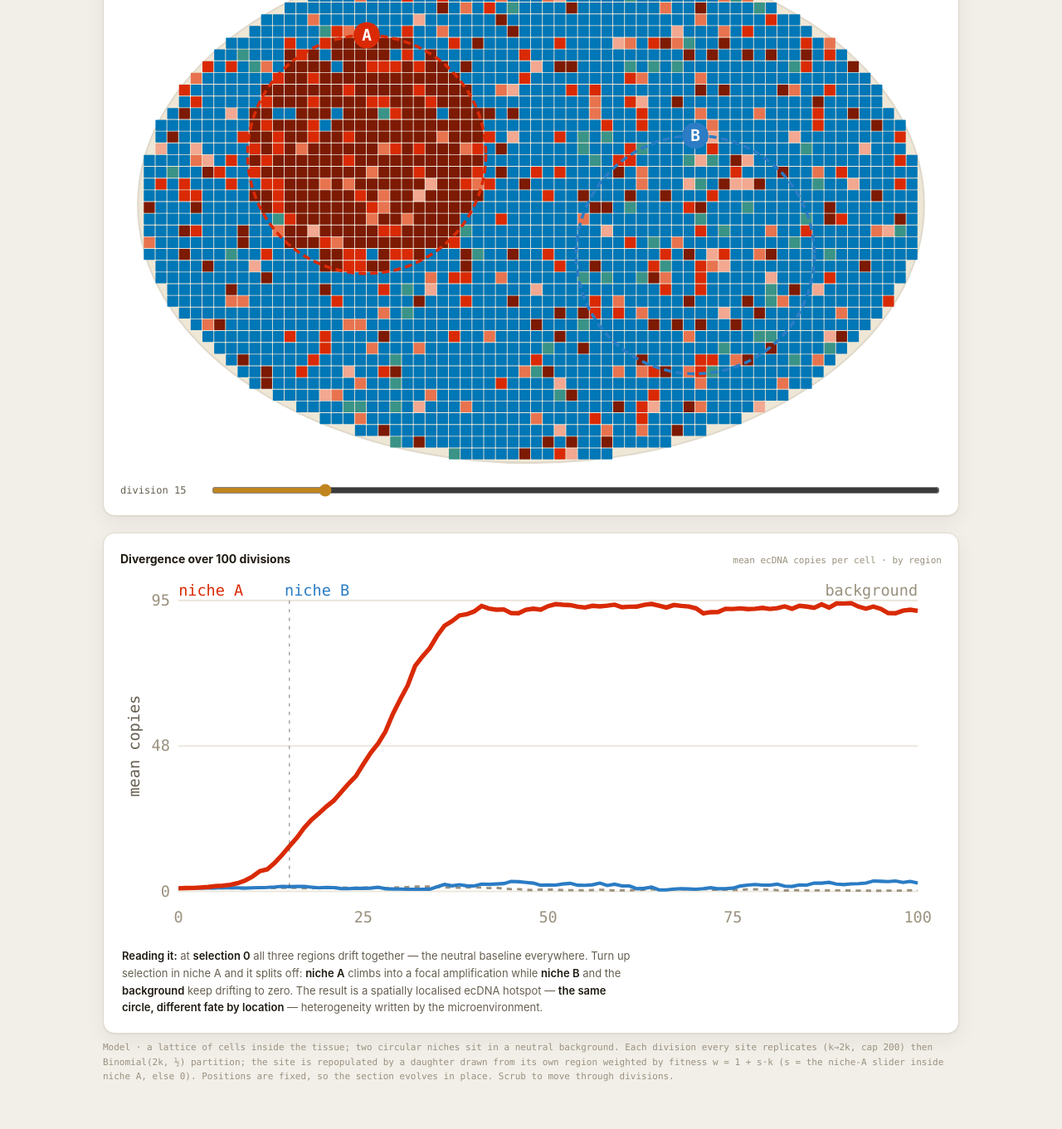
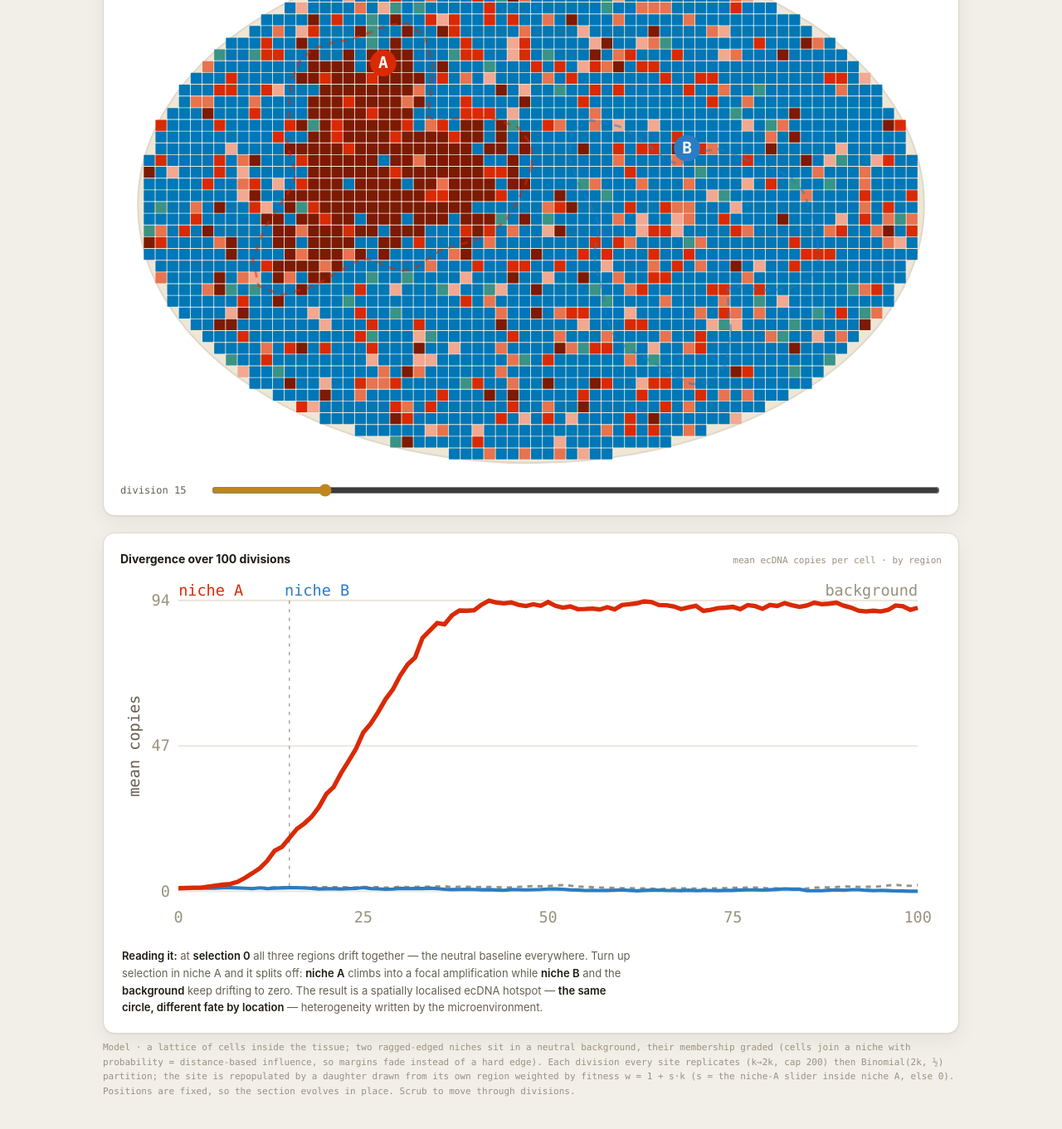
Before and after one commit to alhafidzhamdan/alhafidzhamdan.github.io, a Jekyll site: the page simulations/ecdna_spatial_niches_100div.html, which Jekyll copies as it is, in a window 1280 px wide and 1400 px high, scrolled down 623 px. Shown: the top 1361 px of the window at 83% size. Built offline with Jekyll 4.4.1, drawn with Linux system fonts in a browser that asks for light colours; part of the change alters nothing that is shown.

Commit message:
spatial sim: irregular, faded niche borders instead of perfect circles
Give the niches organic lobed outlines (angular-harmonic radius) and a
graded, dithered membership: a cell joins a niche with probability equal
to its distance-based influence, so the hotspot core is dense and the
margin thins out into background — a ragged, faded edge rather than a hard
circle. Outlines drawn as irregular blobs.

Signed-off-by: Alhafidz Hamdan <alhafidz.hamdan@ed.ac.uk>
Co-Authored-By: Claude Opus 4.8 <noreply@anthropic.com>

```diff
--- a/simulations/ecdna_spatial_niches_100div.html
+++ b/simulations/ecdna_spatial_niches_100div.html
@@ -124,7 +124,8 @@
       ecDNA hotspot — <b>the same circle, different fate by location</b> — heterogeneity written by the microenvironment.</p>
   </div>
 
-  <p class="hint">Model · a lattice of cells inside the tissue; two circular niches sit in a neutral background. Each division every
+  <p class="hint">Model · a lattice of cells inside the tissue; two ragged-edged niches sit in a neutral background, their membership
+    graded (cells join a niche with probability = distance-based influence, so margins fade instead of a hard edge). Each division every
     site replicates (k→2k, cap 200) then Binomial(2k, ½) partition; the site is repopulated by a daughter drawn from its own
     region weighted by fitness w = 1 + s·k (s = the niche-A slider inside niche A, else 0). Positions are fixed, so the section
     evolves in place. Scrub to move through divisions.</p>
@@ -147,20 +148,31 @@
 
   // ---- tissue geometry: a lattice of sites inside an ellipse, two niche discs
   var W=560,H=380,CELL=8;
+  // irregular niche outline radius at angle th (a few harmonics -> organic lobes)
+  function nicheR(nn,th){return nn.r0*(1+0.24*Math.sin(3*th+nn.ph[0])+0.14*Math.sin(5*th+nn.ph[1])+0.08*Math.sin(7*th+nn.ph[2]));}
+  // graded membership 0..1: full inside the core, fading smoothly to 0 past the ragged edge
+  function nicheInf(nn,cx,cy){var dx=cx-nn.x,dy=cy-nn.y,d=Math.hypot(dx,dy),R=nicheR(nn,Math.atan2(dy,dx));
+    var Rin=R*0.5,Rout=R*1.16; if(d<=Rin)return 1; if(d>=Rout)return 0; var t=(Rout-d)/(Rout-Rin); return t*t*(3-2*t);}
   var GEO=(function(){
     var ex=W/2, ey=H/2+4, erx=W/2-14, ery=H/2-16;
-    var A={x:W*0.30,y:H*0.42,r:W*0.145}, B={x:W*0.70,y:H*0.60,r:W*0.145};
+    var A={x:W*0.32,y:H*0.44,r0:W*0.145,ph:[0.9,2.1,4.0]};
+    var B={x:W*0.69,y:H*0.58,r0:W*0.135,ph:[2.4,0.7,5.1]};
+    var dith=mulberry32(24680); // fixed dither -> stable tissue architecture across sim seeds
     var sites=[],groups=[[],[],[]]; // 0 background, 1 niche A, 2 niche B
     for(var row=0;row*CELL<H;row++)for(var col=0;col*CELL<W;col++){
       var cx=col*CELL+CELL/2, cy=row*CELL+CELL/2;
       if(((cx-ex)/erx)*((cx-ex)/erx)+((cy-ey)/ery)*((cy-ey)/ery)>1) continue;
-      var dA=Math.hypot(cx-A.x,cy-A.y), dB=Math.hypot(cx-B.x,cy-B.y);
-      var reg=dA<=A.r?1:(dB<=B.r?2:0);
+      var ia=nicheInf(A,cx,cy), ib=nicheInf(B,cx,cy), reg=0;
+      // graded (dithered) membership: a cell joins a niche with prob = its influence,
+      // so the margin thins out into background instead of a hard circular edge.
+      if(ia>0 && dith()<ia) reg=1; else if(ib>0 && dith()<ib) reg=2;
       groups[reg].push(sites.length);
       sites.push({x:col*CELL,y:row*CELL,reg:reg});
     }
     return {ex:ex,ey:ey,erx:erx,ery:ery,A:A,B:B,sites:sites,groups:groups};
   })();
+  function blobPath(nn){var d='';for(var a=0;a<=360;a+=8){var th=a*Math.PI/180,R=nicheR(nn,th);
+    d+=(a?' L':'M')+(nn.x+R*Math.cos(th)).toFixed(1)+','+(nn.y+R*Math.sin(th)).toFixed(1);}return d+' Z';}
 
   function simulate(seed,sA){
     var rng=mulberry32(seed>>>0), sites=GEO.sites, n=sites.length, groups=GEO.groups;
@@ -197,9 +209,10 @@
       svg.appendChild(el('rect',{x:s.x,y:s.y,width:CELL-0.5,height:CELL-0.5,fill:cellColor(snap[i]),rx:0.4}));}
     // niche outlines + badges
     function niche(nn,col,lab){
-      svg.appendChild(el('circle',{cx:nn.x,cy:nn.y,r:nn.r,fill:'none',stroke:col,'stroke-width':2,'stroke-dasharray':'5 3'}));
-      svg.appendChild(el('circle',{cx:nn.x,cy:nn.y-nn.r,r:9,fill:col}));
-      var t=el('text',{x:nn.x,y:nn.y-nn.r+3.5,'font-size':11,fill:'#fff','text-anchor':'middle','font-weight':'bold'});t.textContent=lab;svg.appendChild(t);
+      svg.appendChild(el('path',{d:blobPath(nn),fill:'none',stroke:col,'stroke-width':1.6,'stroke-dasharray':'5 4','stroke-opacity':0.5}));
+      var by=nn.y-nn.r0*0.86;
+      svg.appendChild(el('circle',{cx:nn.x,cy:by,r:9,fill:col}));
+      var t=el('text',{x:nn.x,y:by+3.5,'font-size':11,fill:'#fff','text-anchor':'middle','font-weight':'bold'});t.textContent=lab;svg.appendChild(t);
     }
     niche(GEO.A,c.amp,'A'); niche(GEO.B,c.nb,'B');
     document.getElementById('map-sub').textContent="bird's-eye · niche A selected, niche B + background neutral · division "+state.div;
```
